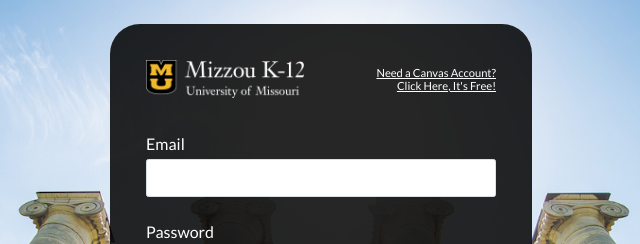
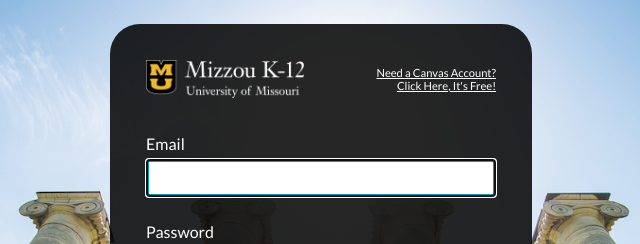
Before and after one commit to boerredus/mizzou-k-12, a plain HTML site: page index.html in a window 1280 px wide. Shown: the top 244 px of the page, 319-959 px from the left. Drawn offline with Linux system fonts and the light colour scheme.

Commit message:
Added "autofocus" to email input & updated README

```diff
--- a/index.html
+++ b/index.html
@@ -17,7 +17,7 @@
             Click Here, It's Free!</span>
             <form action="#" method="#">
                 <label for="email">Email</label><br>
-                <input id="email" type="email" required><br>
+                <input id="email" type="email" required autofocus><br>
                 <label for="password">Password</label><br>
                 <input id="password" type="password" required><br>
                 <input id="checkbox" type="checkbox">
```
Also changed, not shown: 1 other file.
